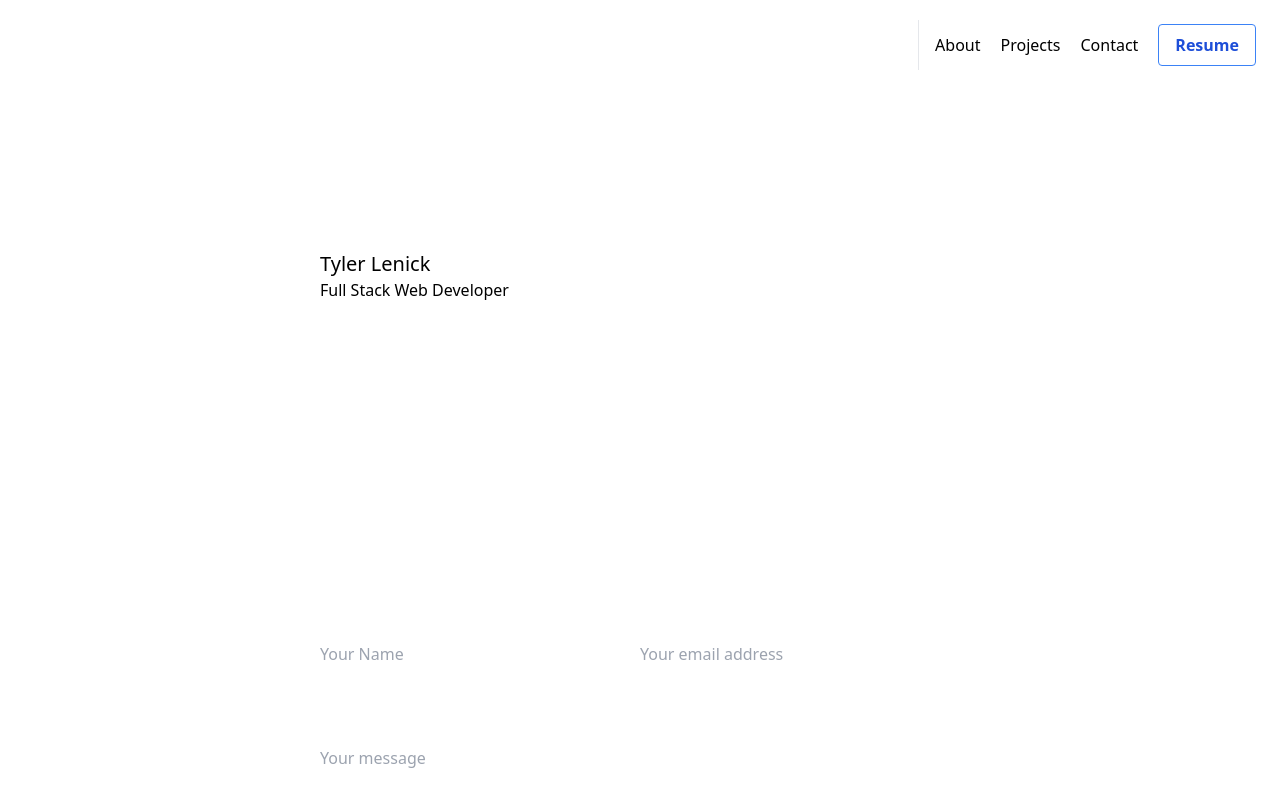
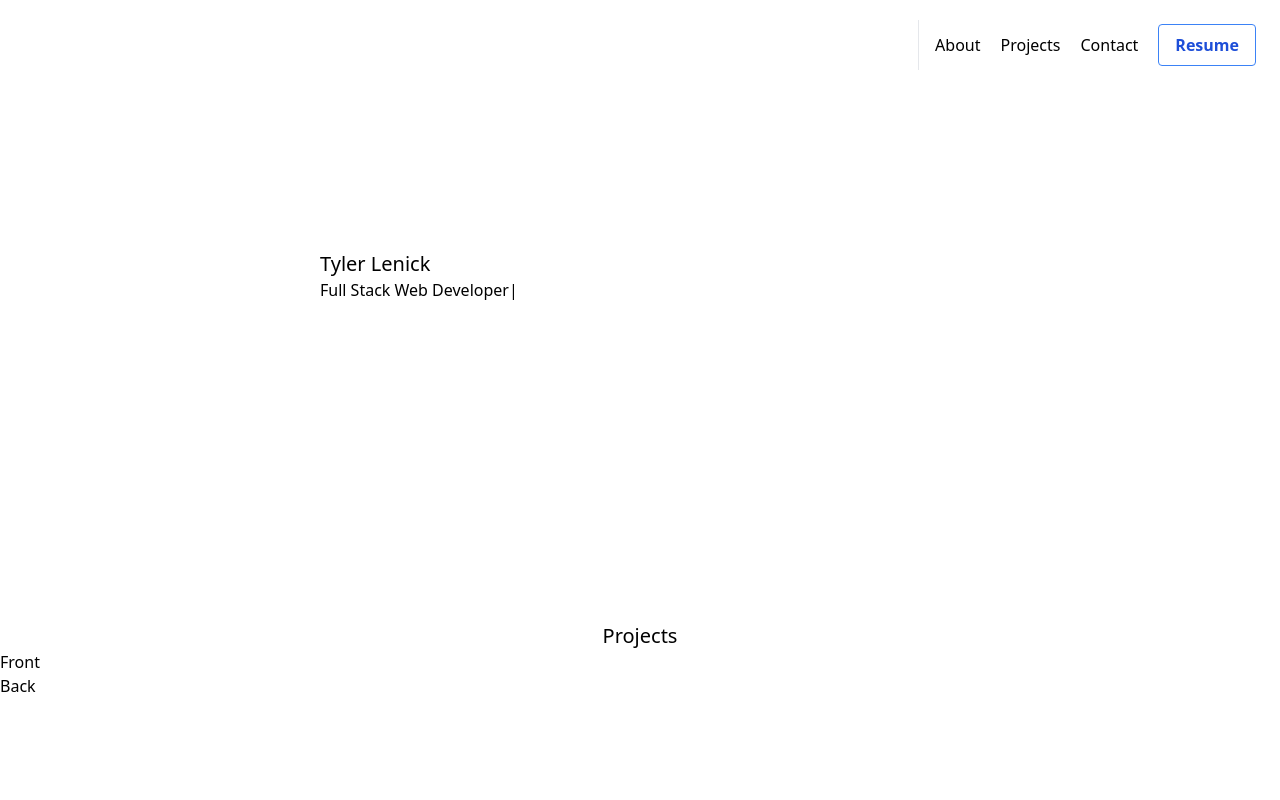
Before and after one commit to tylerlenick/tyler-profile, a React (Create React App) app: page / in a window 1280 px wide. Shown: the top 800 px of the page. Built offline with nearby package versions, Linux system fonts and the light colour scheme; a small style sheet from the web is missing.

Commit message:
init project section

```diff
--- a/package.json
+++ b/package.json
@@ -7,6 +7,8 @@
     "@testing-library/jest-dom": "^5.11.4",
     "@testing-library/react": "^11.1.0",
     "@testing-library/user-event": "^12.1.10",
+    "bootstrap": "^5.1.3",
+    "classnames": "^2.3.1",
     "emailjs-com": "^3.2.0",
     "react": "^17.0.2",
     "react-dom": "^17.0.2",
--- a/src/App.js
+++ b/src/App.js
@@ -1,6 +1,8 @@
 import { Header } from './components/Header';
 import { Navbar } from './components/Navbar';
 import { Contact } from './components/Contact';
+import { Projects } from './components/Projects';
+
 
 
 function App() {
@@ -8,6 +10,7 @@ function App() {
     <div className="App">
       <Navbar />
       <Header />
+      <Projects />
       <Contact />
     </div>
   );
--- /dev/null
+++ b/src/components/ProjectCard.js
@@ -0,0 +1,20 @@
+import React from 'react'
+
+export const ProjectCard = () => {
+    return (
+        <div className="flip-card-outer">
+        <div className="flip-card-inner">
+          <div className="card front">
+            <div className="card-body d-flex justify-content-center align-items-center">
+              <p className="card-text fs-1 fw-bold">Front</p>
+            </div>
+          </div>
+          <div className="card back">
+            <div className="card-body d-flex justify-content-center align-items-center">
+              <p className="card-text fs-1 fw-bold">Back</p>
+            </div>
+          </div>
+        </div>
+      </div>
+    )
+}
--- /dev/null
+++ b/src/components/Projects.js
@@ -0,0 +1,13 @@
+import React from 'react'
+import { ProjectCard } from './ProjectCard'
+
+export const Projects = () => {
+    return (
+        <div>
+            <header className='header mb-80'>
+            <h1 className="text-xl text-center mt-40">Projects</h1>
+            <ProjectCard />
+        </header>
+        </div>
+    )
+}
```
Also changed, not shown: 1 other file (tests, documents, lock files or other folders).
